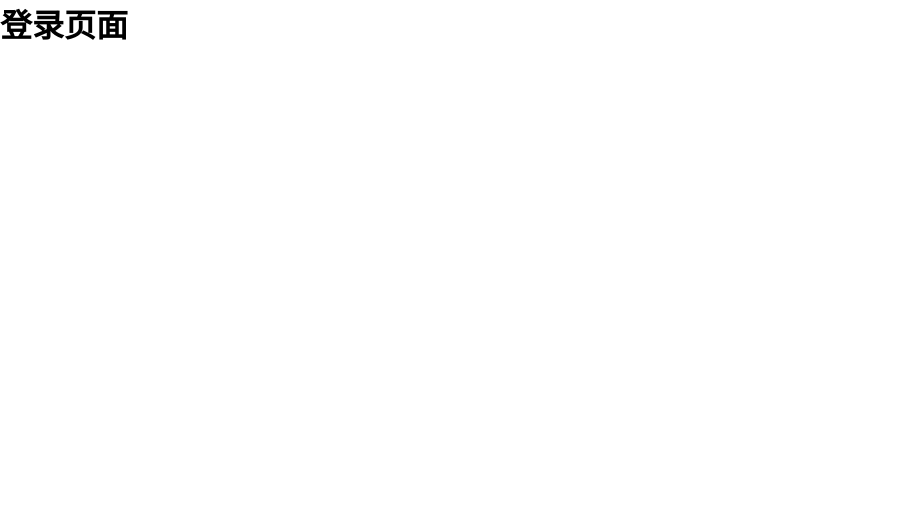
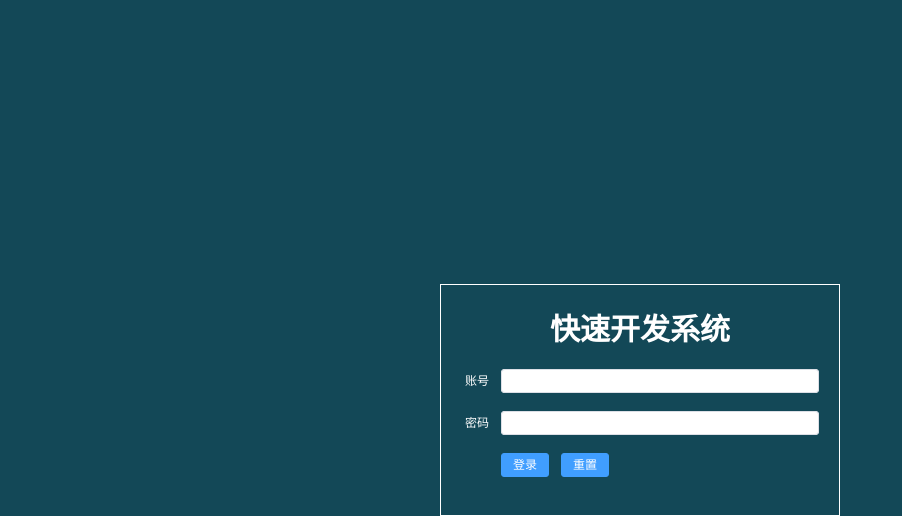
Before and after one commit to Chenzhiling/czl_basic_backend, a Vue app in the folder czl-console/czl-console-ui/: page / in a window 1280 px wide. Shown: the top 516 px of the page, without its empty margins (0-902 px from the left). Built offline with nearby package versions, Linux system fonts and the light colour scheme.

Commit message:
前端框架-登录页面

```diff
--- a/czl-console/czl-console-ui/package.json
+++ b/czl-console/czl-console-ui/package.json
@@ -17,6 +17,8 @@
   },
   "devDependencies": {
     "@vitejs/plugin-vue": "^5.0.4",
+    "sass": "^1.77.2",
+    "sass-loader": "^14.2.1",
     "typescript": "^5.2.2",
     "vite": "^5.2.0",
     "vue-tsc": "^2.0.6"
--- a/czl-console/czl-console-ui/src/main.ts
+++ b/czl-console/czl-console-ui/src/main.ts
@@ -2,8 +2,14 @@ import { createApp } from 'vue'
 import './style.css'
 import App from './App.vue'
 
+//导入路由器
 import router from "./router";
+
+//导入element-plus
+import ElementPlus from 'element-plus'
+import 'element-plus/dist/index.css'
 
 createApp(App)
     .use(router)
+    .use(ElementPlus)
     .mount('#app')
--- a/czl-console/czl-console-ui/src/views/login/Login.vue
+++ b/czl-console/czl-console-ui/src/views/login/Login.vue
@@ -1,13 +1,122 @@
 <template>
-  <div>
-    <h1>登录页面</h1>
+  <div class="login">
+    <div class="box">
+      <h2>快速开发系统</h2>
+      <el-form
+          size="small"
+          ref="loginFormRef"
+          style="max-width: 400px"
+          :model="loginFormData"
+          status-icon
+          :rules="rules"
+          label-width="40px"
+      >
+        <el-form-item label="账号" prop="userName">
+          <el-input v-model="loginFormData.userName"></el-input>
+        </el-form-item>
+
+        <el-form-item label="密码" prop="password">
+          <el-input v-model="loginFormData.password" type="password"></el-input>
+        </el-form-item>
+
+        <el-form-item>
+          <el-button type="primary" @click="submitForm(loginFormRef)">
+            登录
+          </el-button>
+          <el-button type="primary" @click="resetForm(loginFormRef)">
+            重置
+          </el-button>
+        </el-form-item>
+
+      </el-form>
+    </div>
   </div>
 </template>
 
 <script setup lang="ts">
+//导入组合式api
+import { reactive, ref } from 'vue'
+import type { FormInstance, FormRules } from 'element-plus'
 
+
+//定义对象绑定表单
+const loginFormRef = ref<FormInstance>()
+
+//登录表单数据
+const loginFormData = reactive({
+  userName: '',
+  password: '',
+  code: ''
+})
+
+//验证用户名
+const validateUserName = (rule: any, value: any, callback: any) => {
+  if (value === '') {
+    callback(new Error('请输入用户名'))
+  } else {
+    callback()
+  }
+}
+//验证密码
+const validatePassword = (rule: any, value: any, callback: any) => {
+  if (value === '') {
+    callback(new Error('请输入密码'))
+  } else {
+    callback()
+  }
+}
+
+//输入验证对象
+const rules = reactive<FormRules<typeof loginFormData>>({
+  userName: [{ validator: validateUserName, trigger: 'blur' }],
+  password: [{ validator: validatePassword, trigger: 'blur' }],
+})
+//提交按钮
+const submitForm = (formEl: FormInstance | undefined) => {
+  if (!formEl) return
+  formEl.validate((valid) => {
+    if (valid) {
+      console.log('submit!')
+    } else {
+      console.log('error submit!')
+    }
+  })
+}
+//取消按钮
+const resetForm = (formEl: FormInstance | undefined) => {
+  if (!formEl) return
+  formEl.resetFields()
+}
 </script>
 
-<style scoped>
-
+<style scoped lang="scss">
+//login表签的css
+.login {
+  width: 100vw;
+  height: 100vh;
+  //换颜色
+  background: #134857;
+  //弹性布局
+  display: flex;
+  //横轴对其方式
+  justify-content: center;
+  //纵轴对其方式
+  align-items: center;
+  .box{
+    width: 400px;
+    //height: 200px;
+    border: 1px solid #ffff;
+    padding: 20px;
+    //把字体变白色
+    :deep(.el-form-item__label){
+      color: #ffff;
+    }
+    h2{
+      color: #ffff;
+      font-size: 30px;
+      text-align: center;
+      margin-bottom: 20px
+    }
+  }
+}
 </style>
```
Also changed, not shown: 1 other file (tests, documents, lock files or other folders).
